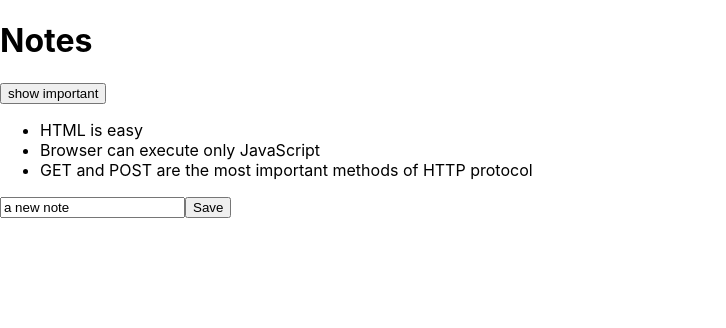
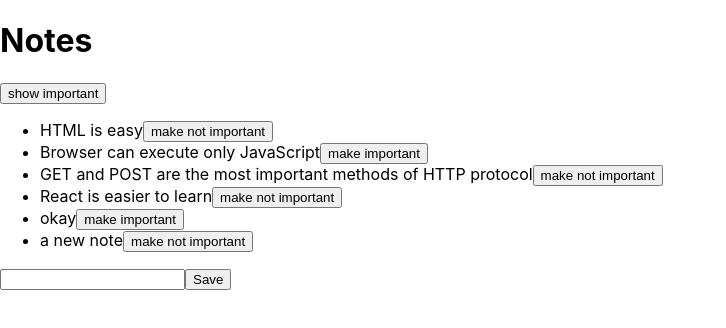
Before and after one commit to adityatyagi-av/notesapp, a React (Create React App) app: page / in a window 1280 px wide. Shown: the top 328 px of the page, without its empty margins (0-726 px from the left). Built offline with nearby package versions, Linux system fonts and the light colour scheme; data requests are answered from the project's data file.

Commit message:
important button added

```diff
--- a/db.json
+++ b/db.json
@@ -17,6 +17,21 @@
       "content": "GET and POST are the most important methods of HTTP protocol",
       "date": "2022-1-17T19:20:14.298Z",
       "important": true
+    },
+    {
+      "content": "React is easier to learn",
+      "important": true,
+      "id": 4
+    },
+    {
+      "content": "okay",
+      "important": false,
+      "id": 5
+    },
+    {
+      "content": "a new note",
+      "important": true,
+      "id": 6
     }
   ]
 }
--- a/src/components/Notes.js
+++ b/src/components/Notes.js
@@ -2,16 +2,20 @@
 import axios from 'axios'
 import React,{useState, useEffect} from 'react'
 
-const Note =({note})=>{
+const Note =({note,toggleImportance})=>{
+    const label=note.important
+    ?'make not important':'make important'
     return(
-        <li>{note.content}</li>
+        <li>{note.content}
+        <button onClick={toggleImportance}>{label}</button>
+        </li>
     )
 }
 
 export default function Notes() {
     const [notes, setNotes] = useState([])
     const [newNote, setNewNote] = useState(
-        'a new note'
+        ''
     )
     const [showAll, setShowAll] = useState(true)
         useEffect(() => {
@@ -33,6 +37,18 @@
     ? notes
     :notes.filter(note=>note.important === true)
 
+//toggle importance
+    const toggleImportanceOf =(id)=>{
+        const url=`http://localhost:3001/notes/${id}`
+        const note=notes.find(n=> n.id ===id)
+        const changedNote={...note,important: !note.important}
+        console.log(changedNote)
+
+        axios.put(url,changedNote)
+        .then(response=>{
+            setNotes(notes.map(n=>n.id !==id ? n: response.data))
+        })
+    }
 
 
     const addNote =(event)=>{
@@ -42,10 +58,17 @@
             content: newNote,
             date: new Date().toISOString,
             important: Math.random() < 0.5,
-            id: notes.length +1
+
         }
-        setNotes(notes.concat(noteObject))
-        setNewNote('')
+
+        axios
+            .post('http://localhost:3001/notes',noteObject)
+            .then(response=>{
+                console.log(response)
+                setNotes(notes.concat(noteObject))
+                setNewNote('')
+
+            })
 
     }
 
@@ -61,7 +84,9 @@
         <ul>
             {notesToShow.map(note =>
             { return(
-                <Note key={note.id} note={note}/>
+                <Note key={note.id} note={note}
+                toggleImportance={()=> toggleImportanceOf(note.id)}
+                />
             )})
             }
         </ul>
```
Lines whose indentation alone changed are shown as unchanged.
